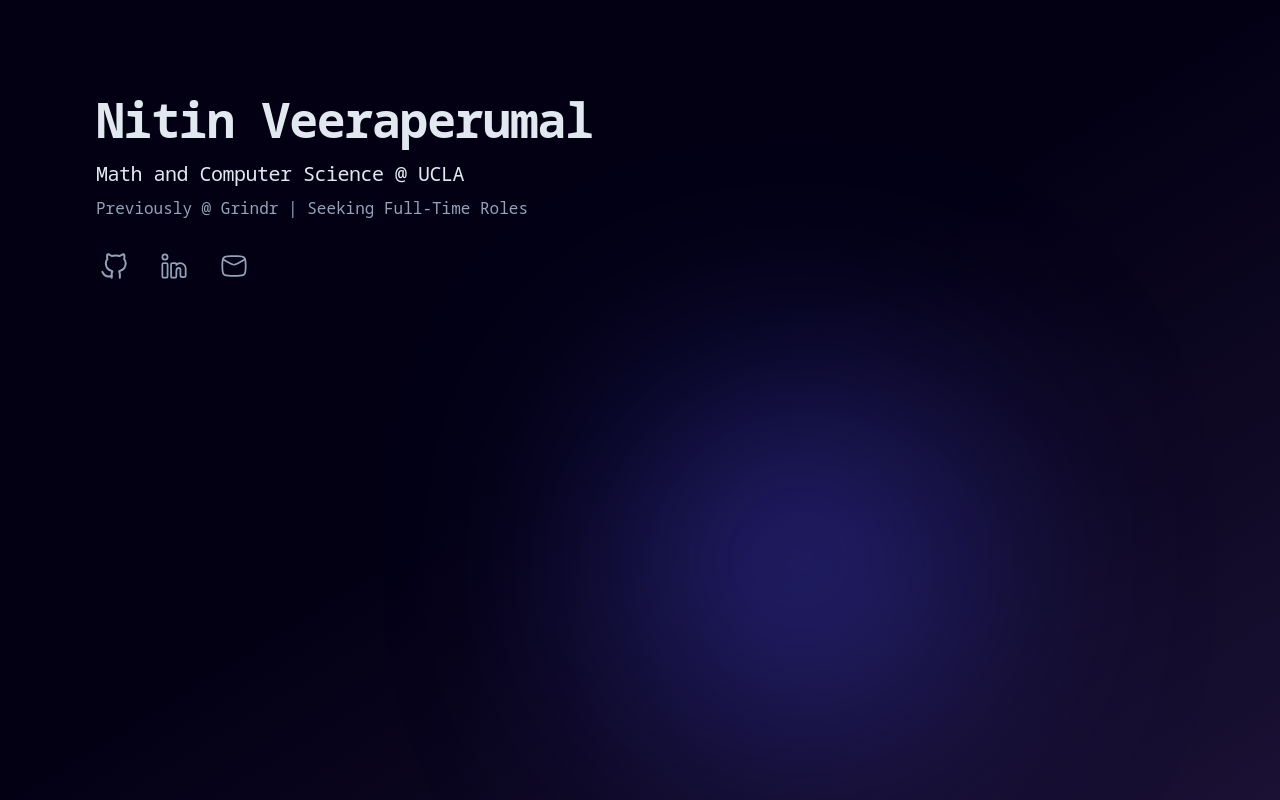
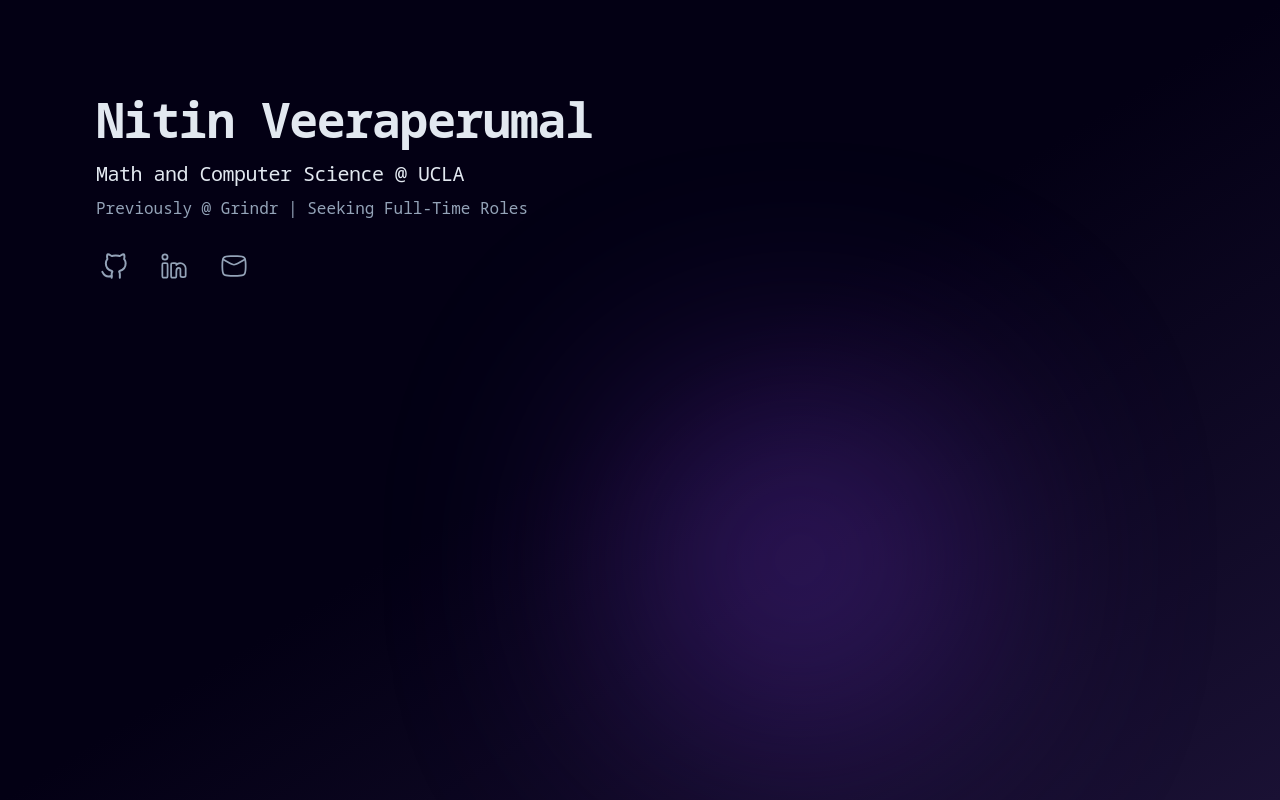
Before and after one commit to nitin-veera/portfolio, a Next.js app: page / in a window 1280 px wide. Built offline with nearby package versions, Linux system fonts and the light colour scheme.

Commit message:
i like this purple more

```diff
--- a/src/app/globals.css
+++ b/src/app/globals.css
@@ -14,7 +14,7 @@
   aspect-ratio: 1;
   border-radius: 50%;
   filter: blur(10vmax);
-  background: #5151ff;
+  background: #7235c9;
   opacity: 0.5;
   z-index: -10;
 
@@ -27,7 +27,7 @@
   aspect-ratio: 1;
   border-radius: 50%;
   filter: blur(10vmax);
-  background: #5151ff;
+  background: #7235c9;
   opacity: 0.5;
   z-index: -10;
 
```
